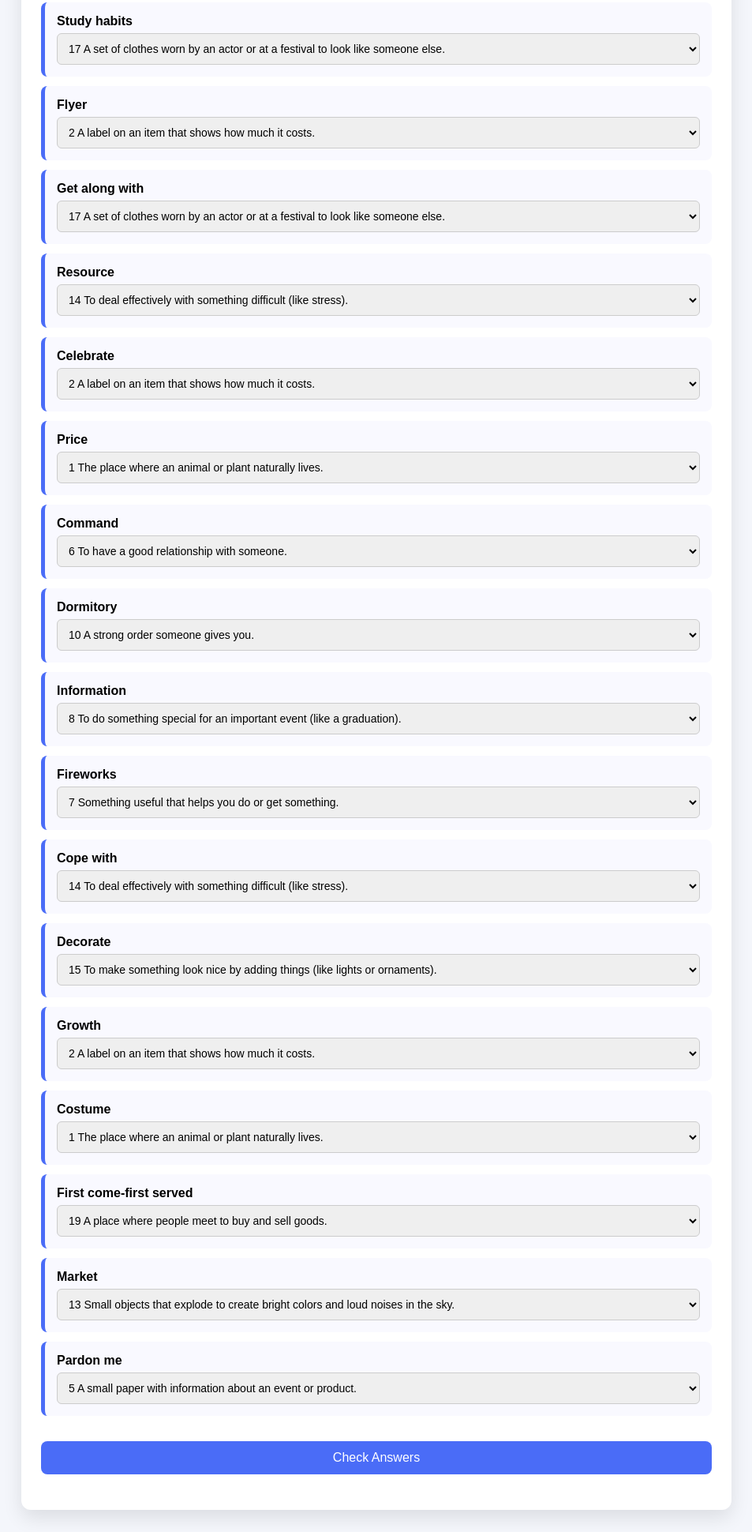
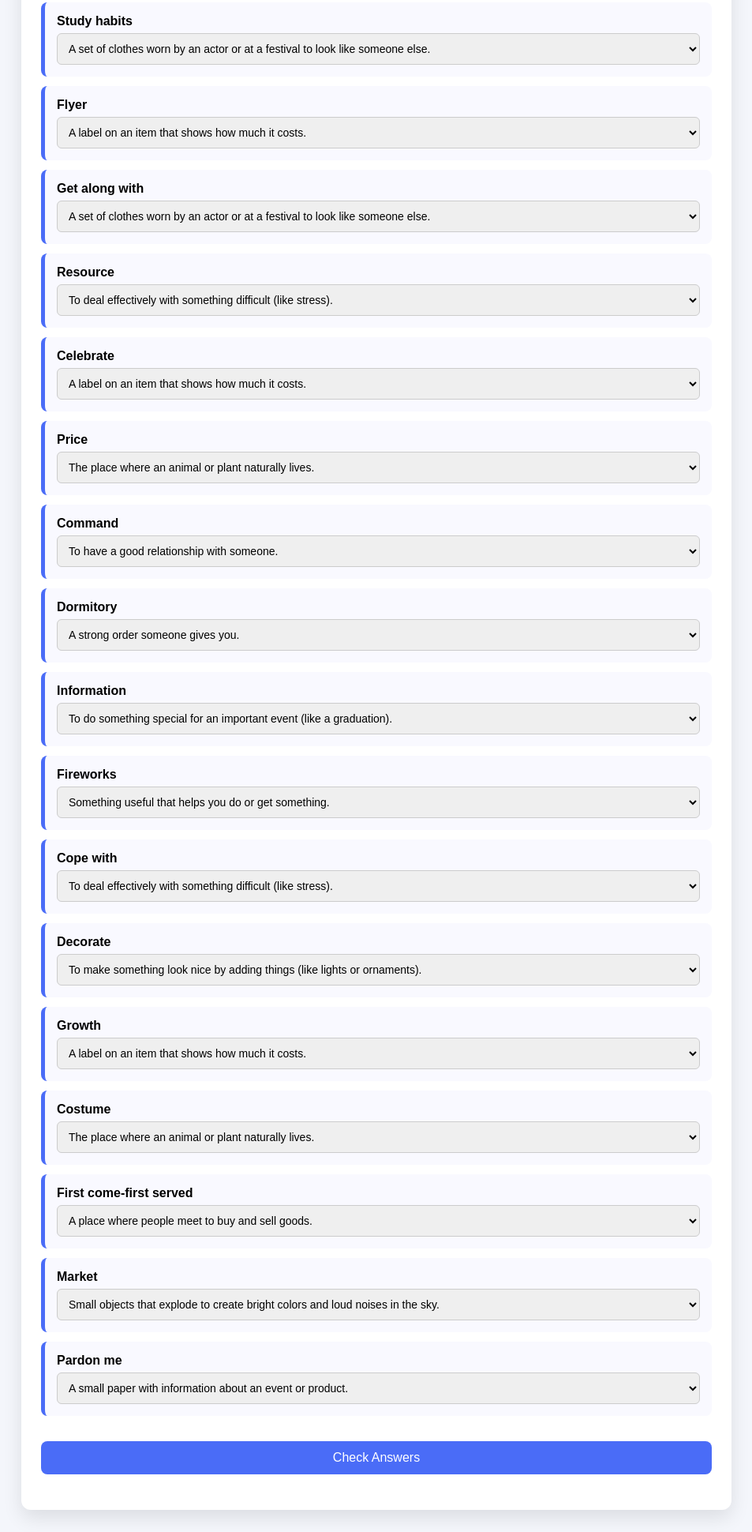
Before and after one commit to haklseng123-cyber/test1, a plain HTML site: page index.html in a window 1280 px wide. Shown: the part 441-2381 px from the top of the page at 79% size, without its empty margins (163-1116 px from the left). Drawn offline with Linux system fonts and the light colour scheme.

Commit message:
update project

```diff
--- a/index.html
+++ b/index.html
@@ -173,26 +173,26 @@ const words=[
 ];
 
 const meanings=[
-" 1 The place where an animal or plant naturally lives.",
-"2 A label on an item that shows how much it costs.",
-"3 A tool with parts that does work, like a computer or a washing machine.",
-"4 The regular ways that a student practices and prepares for lessons or exams.",
-"5 A small paper with information about an event or product.",
-"6 To have a good relationship with someone.",
-"7 Something useful that helps you do or get something.",
-"8 To do something special for an important event (like a graduation).",
-"9 The amount of money something costs.",
-"10 A strong order someone gives you.",
-"11 A big bedroom where many people sleep, often at a school or college.",
-"12 Facts or details provided about something or someone.",
-"13 Small objects that explode to create bright colors and loud noises in the sky.",
-"14 To deal effectively with something difficult (like stress).",
-"15 To make something look nice by adding things (like lights or ornaments).",
-"16 The process of increasing in size or importance.",
-"17 A set of clothes worn by an actor or at a festival to look like someone else.",
-"18 A policy where the people who arrive first are dealt with first.",
-"19 A place where people meet to buy and sell goods.",
-" 20 A polite way to say sorry or to get someone's attention."
+"The place where an animal or plant naturally lives.",
+"A label on an item that shows how much it costs.",
+"A tool with parts that does work, like a computer or a washing machine.",
+"The regular ways that a student practices and prepares for lessons or exams.",
+"A small paper with information about an event or product.",
+"To have a good relationship with someone.",
+"Something useful that helps you do or get something.",
+"To do something special for an important event (like a graduation).",
+"The amount of money something costs.",
+"A strong order someone gives you.",
+"A big bedroom where many people sleep, often at a school or college.",
+"Facts or details provided about something or someone.",
+"Small objects that explode to create bright colors and loud noises in the sky.",
+"To deal effectively with something difficult (like stress).",
+"To make something look nice by adding things (like lights or ornaments).",
+"The process of increasing in size or importance.",
+"A set of clothes worn by an actor or at a festival to look like someone else.",
+"A policy where the people who arrive first are dealt with first.",
+"A place where people meet to buy and sell goods.",
+"A polite way to say sorry or to get someone's attention."
 ];
 
 function shuffle(arr){
```
